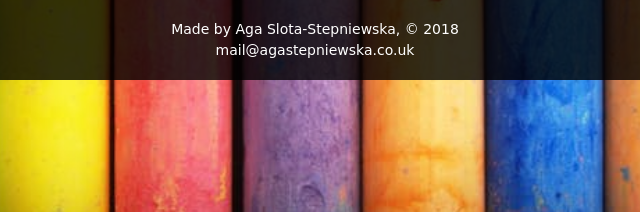
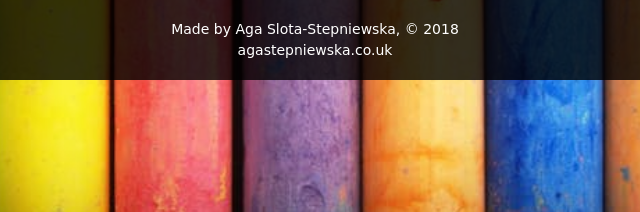
Before and after one commit to AgaStepniewska/Pixel-Art-Maker, a plain HTML site: page index.html in a window 1280 px wide. Shown: the part 587-799 px from the top of the page, 325-965 px from the left. Drawn offline with nearby package versions, Linux system fonts and the light colour scheme; a web font is replaced by a local one.

Commit message:
addded link to portfolio

```diff
--- a/index.html
+++ b/index.html
@@ -44,7 +44,8 @@
         </section>
         <footer id="footer">
             <p style="margin-bottom: 5px">Made by Aga Slota-Stepniewska, &copy; 2018</p>
-            <p><a href="mailto:mail@agastepniewska.co.uk" class="mail">mail@agastepniewska.co.uk</a></p>
+            <p><a href="https://agastepniewska.co.uk/" target="blank">
+            agastepniewska.co.uk</a></p>
         </footer>
         <script src="https://ajax.googleapis.com/ajax/libs/jquery/3.2.1/jquery.min.js"></script>
         <script src="js/pixel.js"></script>
```
